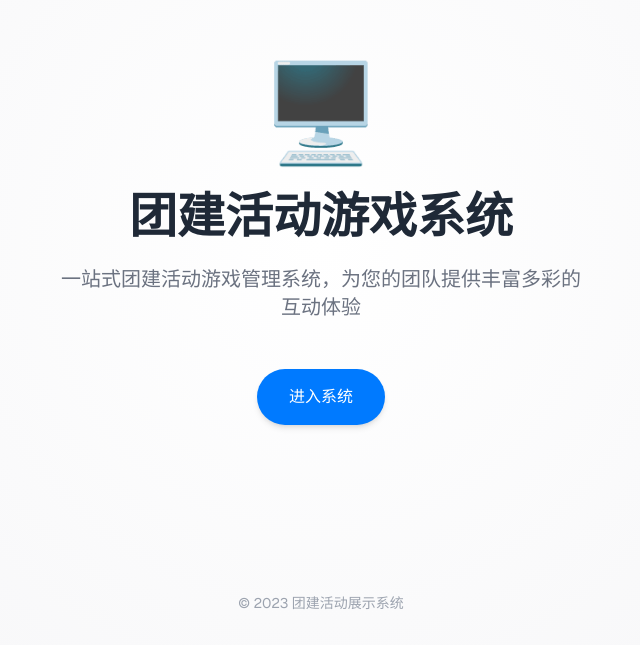
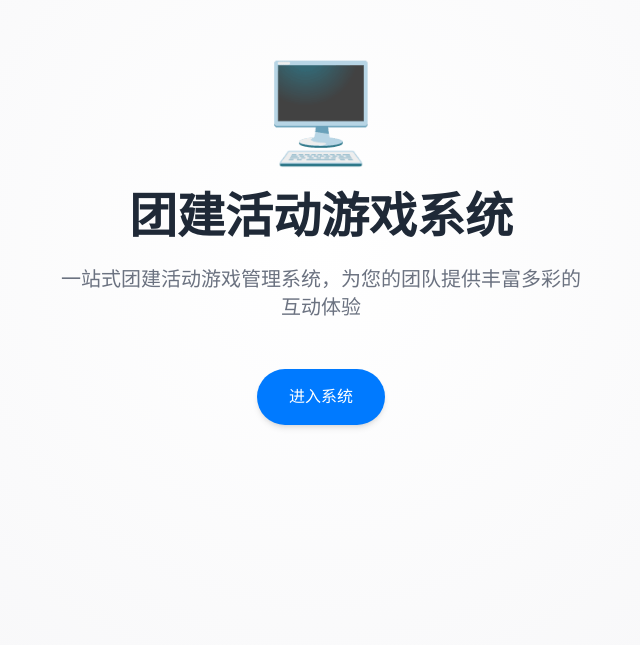
Before and after one commit to badjasonbourne/outing, a Next.js app: page / in a window 1280 px wide. Shown: the part 155-800 px from the top of the page, without its empty margins (319-959 px from the left). Built offline with nearby package versions, Linux system fonts and the light colour scheme.

Commit message:
增加图片

```diff
--- a/src/app/page.tsx
+++ b/src/app/page.tsx
@@ -58,15 +58,6 @@ export default function Home() {
         </Link>
       </motion.div>
 
-      {/* 版权信息 */}
-      <motion.footer
-        initial={{ opacity: 0 }}
-        animate={{ opacity: 1 }}
-        transition={{ duration: 0.8, delay: 1 }}
-        className="absolute bottom-8 text-gray-400 text-sm"
-      >
-        © 2023 团建活动展示系统
-      </motion.footer>
     </main>
   );
 }
```
Also changed, not shown: public/images/beer.png (added).
